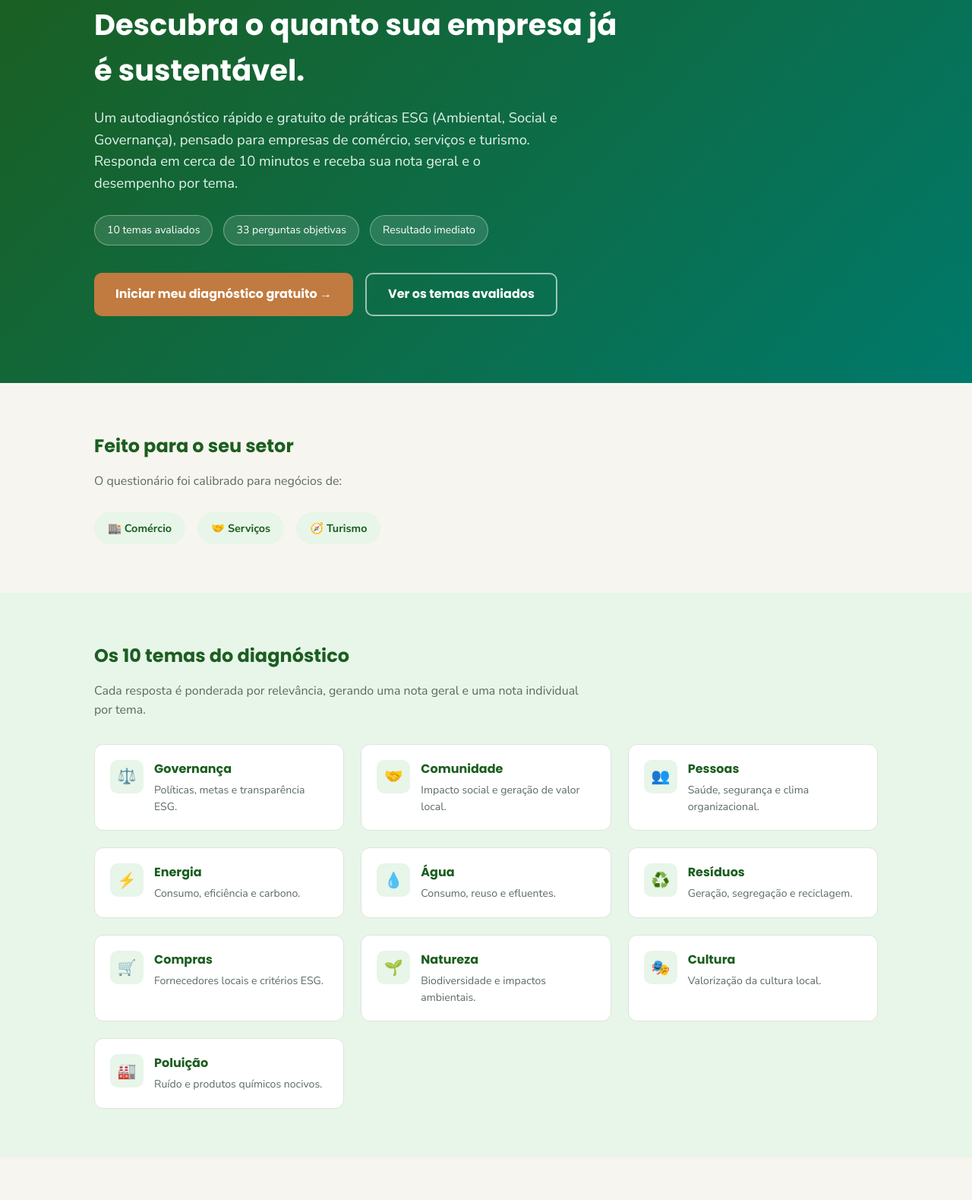
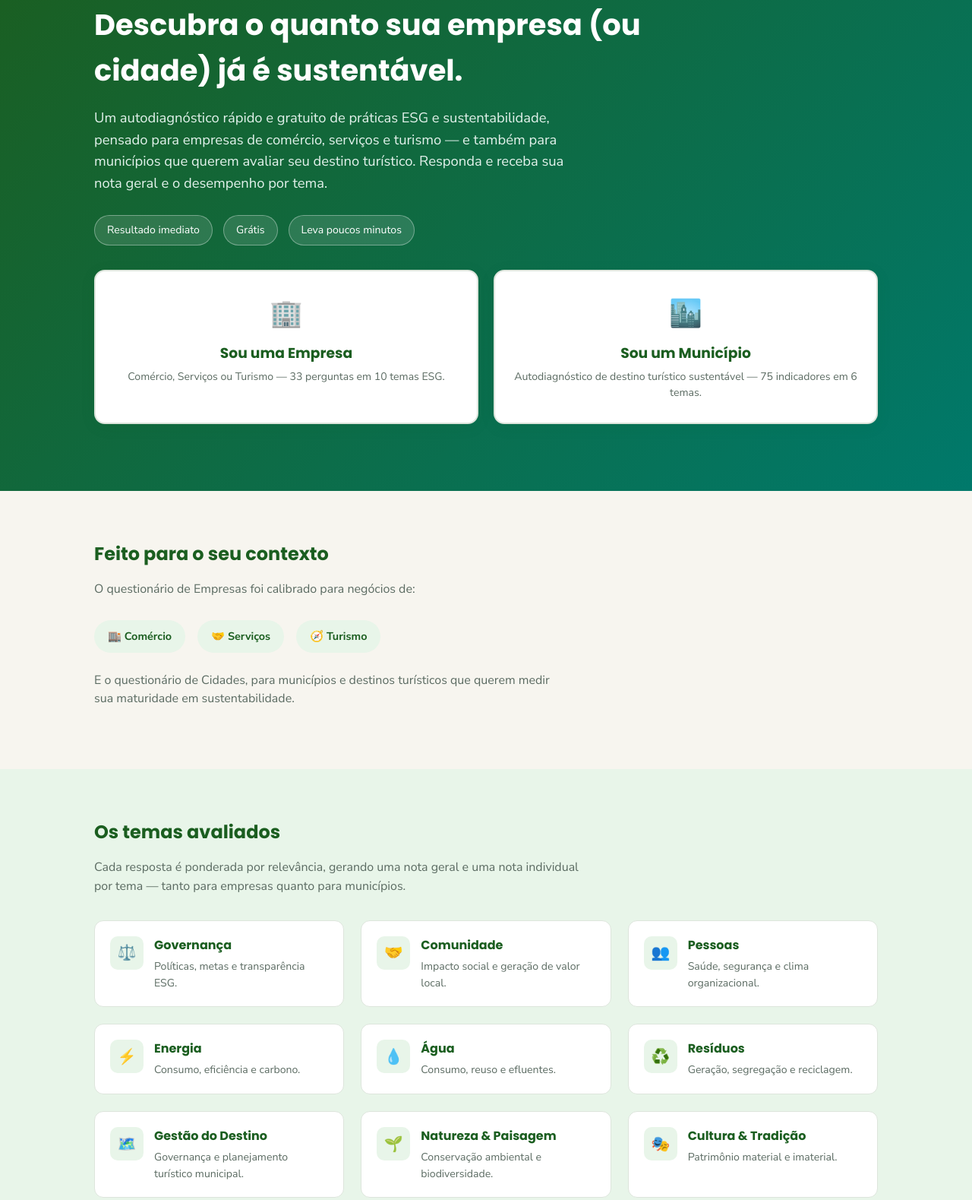
Before and after one commit to cassioregis-dev/ESG, a website: page public/index.html in a window 1280 px wide. Shown: the part 132-1711 px from the top of the page at 76% size. Drawn offline with Linux system fonts and the light colour scheme.

Commit message:
Update index.html

```diff
--- a/public/index.html
+++ b/public/index.html
@@ -22,36 +22,46 @@
 
 <section class="hero">
   <div class="container">
-    <h1>Descubra o quanto sua empresa já é sustentável.</h1>
-    <p class="lead">Um autodiagnóstico rápido e gratuito de práticas ESG (Ambiental, Social e Governança), pensado para empresas de comércio, serviços e turismo. Responda em cerca de 10 minutos e receba sua nota geral e o desempenho por tema.</p>
+    <h1>Descubra o quanto sua empresa (ou cidade) já é sustentável.</h1>
+    <p class="lead">Um autodiagnóstico rápido e gratuito de práticas ESG e sustentabilidade, pensado para empresas de comércio, serviços e turismo — e também para municípios que querem avaliar seu destino turístico. Responda e receba sua nota geral e o desempenho por tema.</p>
     <div class="badges">
-      <span class="badge-item">10 temas avaliados</span>
-      <span class="badge-item">33 perguntas objetivas</span>
       <span class="badge-item">Resultado imediato</span>
+      <span class="badge-item">Grátis</span>
+      <span class="badge-item">Leva poucos minutos</span>
     </div>
-    <div style="margin-top:36px; display:flex; gap:16px; flex-wrap:wrap;">
-      <a href="lead.html" class="btn btn-primary">Iniciar meu diagnóstico gratuito →</a>
-      <a href="#temas" class="btn btn-outline">Ver os temas avaliados</a>
+
+    <div class="tipo-options">
+      <a href="lead.html?tipo=empresa" class="tipo-card">
+        <div class="icone">🏢</div>
+        <h3>Sou uma Empresa</h3>
+        <p>Comércio, Serviços ou Turismo — 33 perguntas em 10 temas ESG.</p>
+      </a>
+      <a href="lead.html?tipo=cidade" class="tipo-card">
+        <div class="icone">🏙️</div>
+        <h3>Sou um Município</h3>
+        <p>Autodiagnóstico de destino turístico sustentável — 75 indicadores em 6 temas.</p>
+      </a>
     </div>
   </div>
 </section>
 
 <section class="section" id="segmentos">
   <div class="container">
-    <h2>Feito para o seu setor</h2>
-    <p style="color:var(--texto-suave); max-width:600px;">O questionário foi calibrado para negócios de:</p>
+    <h2>Feito para o seu contexto</h2>
+    <p style="color:var(--texto-suave); max-width:600px;">O questionário de Empresas foi calibrado para negócios de:</p>
     <div class="segmentos">
       <span class="segmento-chip">🏬 Comércio</span>
       <span class="segmento-chip">🤝 Serviços</span>
       <span class="segmento-chip">🧭 Turismo</span>
     </div>
+    <p style="color:var(--texto-suave); max-width:600px; margin-top:24px;">E o questionário de Cidades, para municípios e destinos turísticos que querem medir sua maturidade em sustentabilidade.</p>
   </div>
 </section>
 
 <section class="section" id="temas" style="background:var(--verde-suave);">
   <div class="container">
-    <h2>Os 10 temas do diagnóstico</h2>
-    <p style="color:var(--texto-suave); max-width:640px; margin-bottom:32px;">Cada resposta é ponderada por relevância, gerando uma nota geral e uma nota individual por tema.</p>
+    <h2>Os temas avaliados</h2>
+    <p style="color:var(--texto-suave); max-width:640px; margin-bottom:32px;">Cada resposta é ponderada por relevância, gerando uma nota geral e uma nota individual por tema — tanto para empresas quanto para municípios.</p>
     <div class="grid-3" id="pilares-grid"></div>
   </div>
 </section>
@@ -59,12 +69,11 @@
 <section class="section">
   <div class="container" style="text-align:center;">
     <h2>Pronto para começar?</h2>
-    <p style="color:var(--texto-suave); max-width:520px; margin:0 auto 28px;">Leva menos de 10 minutos. Ao final você recebe sua nota geral e o percentual de cada tema.</p>
-    <a href="lead.html" class="btn btn-primary">Iniciar meu diagnóstico gratuito →</a>
+    <p style="color:var(--texto-suave); max-width:520px; margin:0 auto 28px;">Escolha acima se você vai avaliar uma empresa ou um município.</p>
   </div>
 </section>
 
-<footer class="site-footer">Diagnóstico ESG · Autoavaliação de Sustentabilidade para Comércio, Serviços e Turismo</footer>
+<footer class="site-footer">Diagnóstico ESG · Autoavaliação de Sustentabilidade para Empresas e Municípios</footer>
 
 <script>
 const PILARES_INFO = [
@@ -74,10 +83,10 @@ const PILARES_INFO = [
   ['Energia', 'Consumo, eficiência e carbono.', '⚡'],
   ['Água', 'Consumo, reuso e efluentes.', '💧'],
   ['Resíduos', 'Geração, segregação e reciclagem.', '♻️'],
-  ['Compras', 'Fornecedores locais e critérios ESG.', '🛒'],
-  ['Natureza', 'Biodiversidade e impactos ambientais.', '🌱'],
-  ['Cultura', 'Valorização da cultura local.', '🎭'],
-  ['Poluição', 'Ruído e produtos químicos nocivos.', '🏭'],
+  ['Gestão do Destino', 'Governança e planejamento turístico municipal.', '🗺️'],
+  ['Natureza & Paisagem', 'Conservação ambiental e biodiversidade.', '🌱'],
+  ['Cultura & Tradição', 'Patrimônio material e imaterial.', '🎭'],
+  ['Bem-estar Social', 'Qualidade de vida e inclusão da comunidade.', '❤️'],
 ];
 const grid = document.getElementById('pilares-grid');
 PILARES_INFO.forEach(([nome, desc, icone]) => {
```
